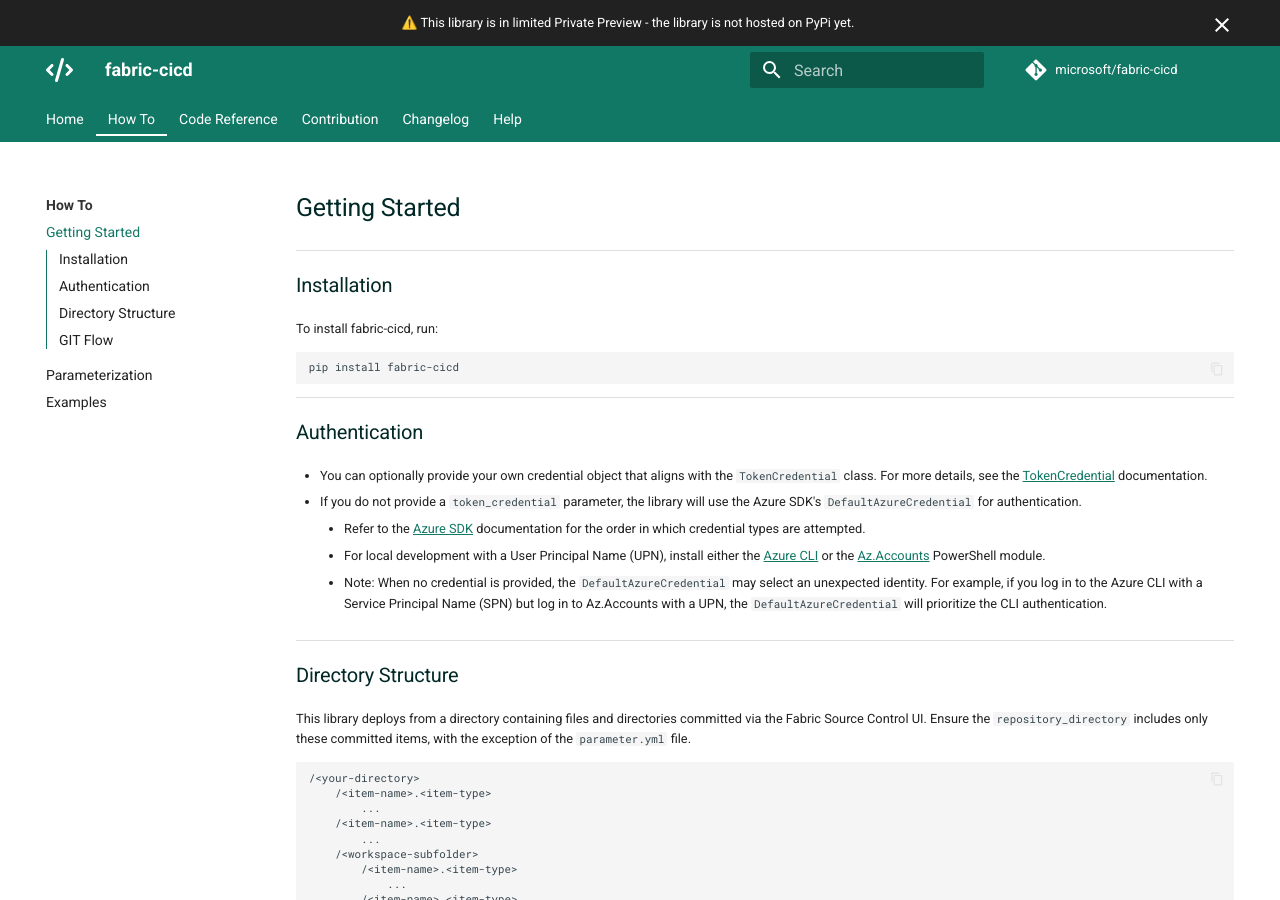
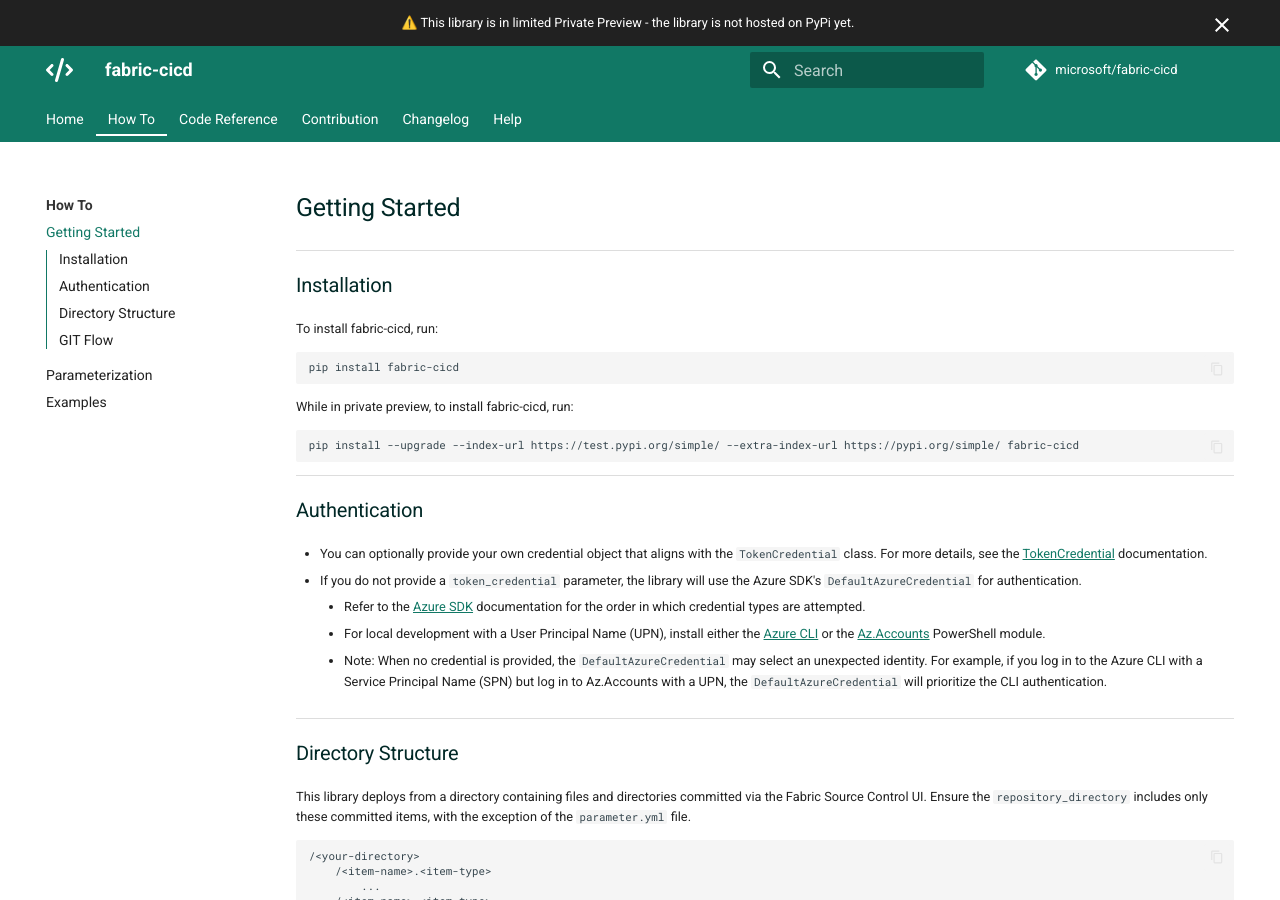
Before and after one commit to shirasassoon/fabric-cicd, an MkDocs documentation site: the page built from docs/how_to/getting_started.md, in a window 1280 px wide and 900 px high. Built offline with MkDocs 1.6.1 and Material for MkDocs 9.7.7, drawn with Linux system fonts in a browser that asks for light colours; comment, search, counter and statistics services are not loaded; the version menu is left out.

````diff
--- a/docs/how_to/getting_started.md
+++ b/docs/how_to/getting_started.md
@@ -6,6 +6,12 @@
 
 ```bash
 pip install fabric-cicd
+```
+
+While in private preview, to install fabric-cicd, run:
+
+```bash
+pip install --upgrade --index-url https://test.pypi.org/simple/ --extra-index-url https://pypi.org/simple/ fabric-cicd
 ```
 
 ## Authentication
````
Also changed, not shown: README.md (+6 -1 lines), docs/contribution.md (+1 -0 lines), 1 other file.
